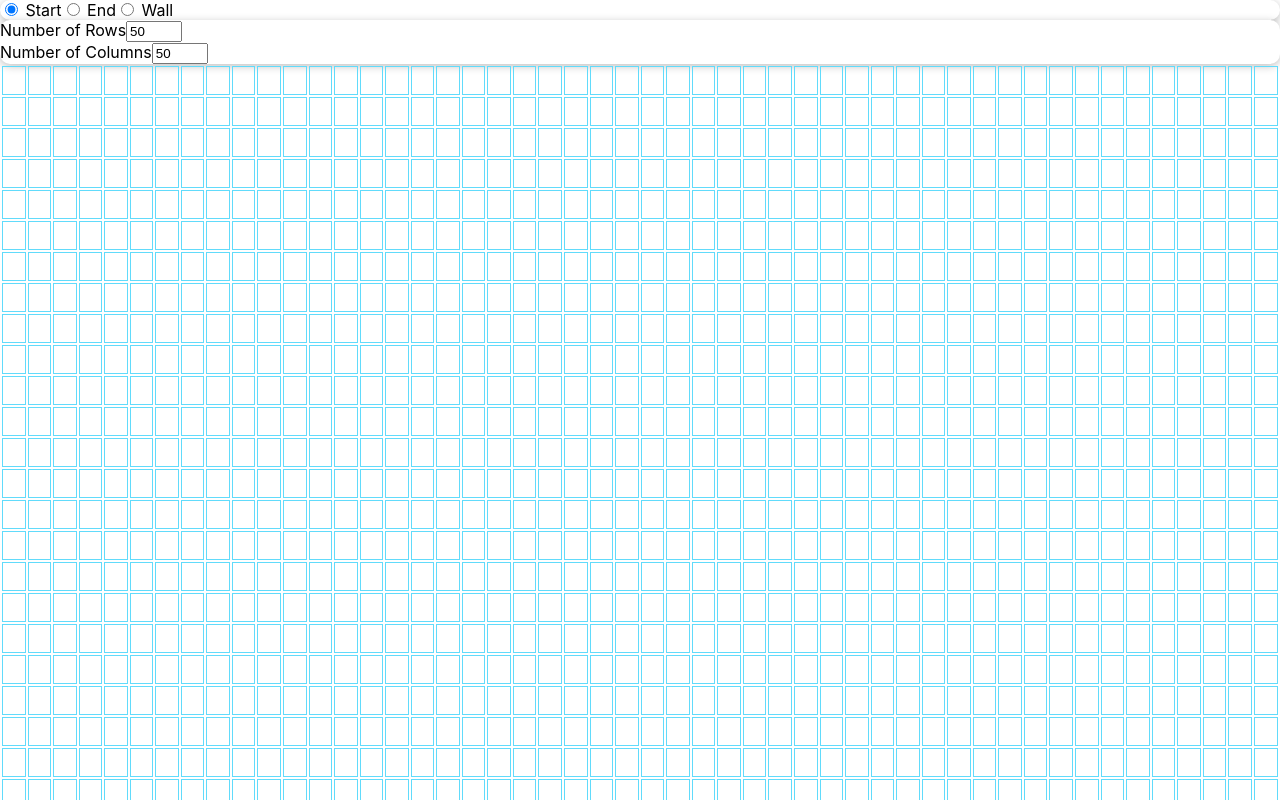
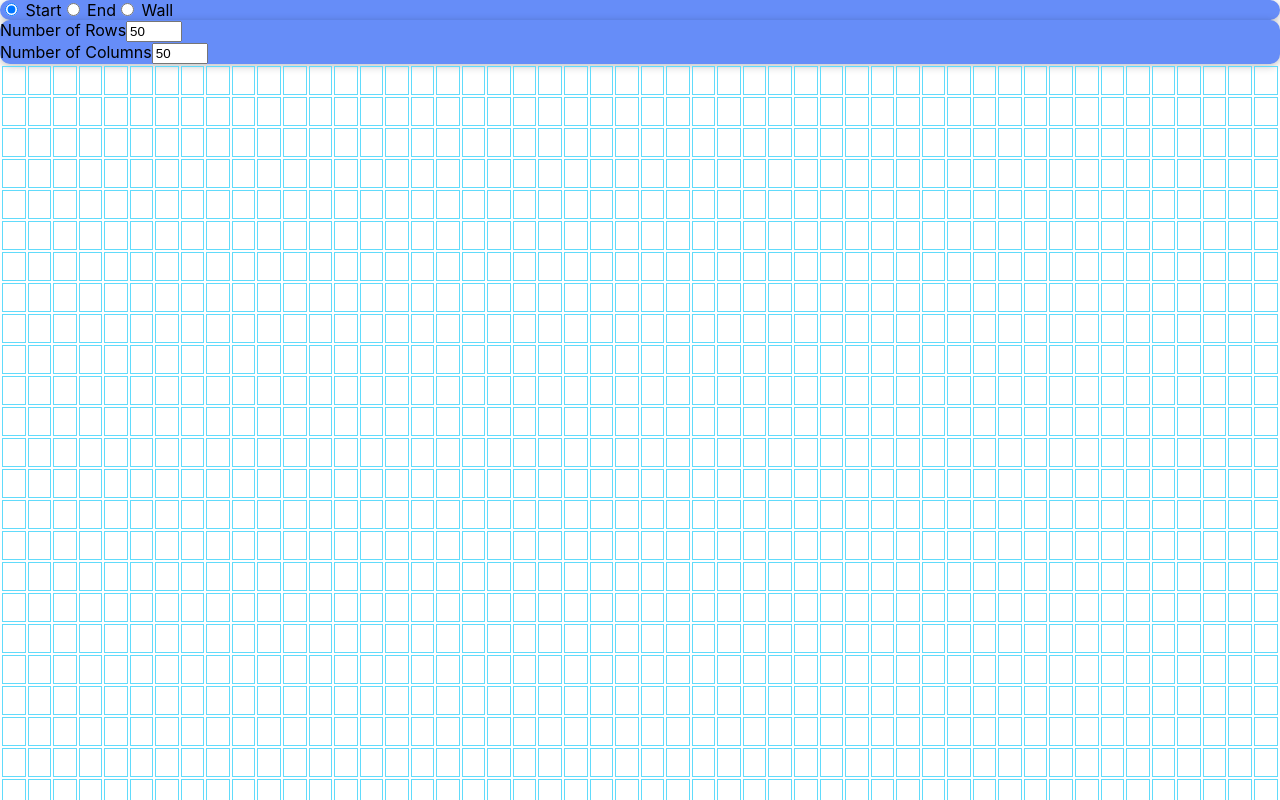
Before and after one commit to LiewShanWei/path-finder-ui, a React (Create React App) app: page / in a window 1280 px wide. Shown: the top 800 px of the page. Built offline with nearby package versions, Linux system fonts and the light colour scheme.

Commit message:
Split TableSetting.js into their own components

```diff
--- a/src/App.js
+++ b/src/App.js
@@ -1,6 +1,6 @@
 import { useState } from 'react';
 import Table from './components/Table/Table';
-import TableSetting from './components/Table/TableSetting';
+import TableSetting from './components/Setting/Setting';
 
 function App() {
   const [rowCount,setRowCount] = useState(50);
@@ -15,7 +15,7 @@ function App() {
     setColCount(colCount);
   }
 
-  function onCellTypeSelectedHandler(cellType){
+  function onCellTypeSettingChangeHandler(cellType){
     setCellType(cellType);
   }
 
@@ -26,7 +26,7 @@ function App() {
         colCount={colCount}
         onRowCountChange={onRowCountChangeHandler}
         onColCountChange={onColCountChangeHandler}
-        onCellTypeSelected={onCellTypeSelectedHandler}>
+        onCellTypeSettingChange={onCellTypeSettingChangeHandler}>
       </TableSetting>
       <Table
         rowCount={rowCount}
--- /dev/null
+++ b/src/components/Setting/CellTypeSetting.js
@@ -0,0 +1,31 @@
+
+import Card from '../UI/Card';
+
+function CellTypeSetting(props){
+    function onCellTypeSettingChangeHandler(event){
+        props.onCellTypeSettingChange(event.target.value);
+    }
+
+    return (
+        <Card>
+            <input
+                type="radio"
+                value="RADIO_START"
+                name="table-setting-radio"
+                defaultChecked
+                onChange={onCellTypeSettingChangeHandler}/> Start
+            <input
+                type="radio"
+                value="RADIO_END"
+                name="table-setting-radio"
+                onChange={onCellTypeSettingChangeHandler}/> End
+            <input
+                type="radio"
+                value="RADIO_WALL"
+                name="table-setting-radio"
+                onChange={onCellTypeSettingChangeHandler}/> Wall
+        </Card>
+    );
+}
+
+export default CellTypeSetting
--- /dev/null
+++ b/src/components/Setting/Setting.js
@@ -0,0 +1,28 @@
+import { useState } from 'react'
+import styles from './Setting.module.css';
+
+import CellTypeSetting from './CellTypeSetting'
+import TableStructureSetting from './TableStructureSetting';
+
+function TableSetting(props){
+    function onRowCountChangeHandler(event){
+        props.onRowCountChange(event.target.value);
+    };
+
+    function onColCountChangeHandler(event){
+        props.onColCountChange(event.target.value);
+    };
+
+    function onCellTypeSettingChangeHandler(event){
+        props.onCellTypeSettingChange(event.target.value);
+    }
+
+    return (
+        <>
+            <CellTypeSetting onCellTypeSettingChange={onCellTypeSettingChangeHandler}></CellTypeSetting>
+            <TableStructureSetting rowCount={props.rowCount} colCount={props.colCount} onRowCountChange={onRowCountChangeHandler} onColCountChange={onColCountChangeHandler}></TableStructureSetting>
+        </>
+    );
+};
+
+export default TableSetting;
--- /dev/null
+++ b/src/components/Setting/TableStructureSetting.js
@@ -0,0 +1,43 @@
+import Card from '../UI/Card'
+
+function TableStructureSetting(props){
+    var maxRow = 50;
+    var maxCol = 50;
+
+    function rowCountChangeHandler(event){
+        props.onRowCountChange(event.target.value);
+    };
+
+    function colCountChangeHandler(event){
+        props.onColCountChange(event.target.value);
+    };
+
+    return (
+        <Card>
+            <div>
+                <label>Number of Rows</label>
+                <input
+                    type='number'
+                    value={props.rowCount}
+                    min="1"
+                    max={maxRow}
+                    step="1"
+                    onChange={rowCountChangeHandler}
+                />
+            </div>
+            <div>
+                <label>Number of Columns</label>
+                <input
+                    type='number'
+                    value={props.colCount}
+                    min="1"
+                    max={maxCol}
+                    step="1"
+                    onChange={colCountChangeHandler}
+                />
+            </div>
+        </Card>
+    );
+};
+
+export default TableStructureSetting
--- a/src/components/Table/TableSetting.js
+++ /dev/null
@@ -1,66 +0,0 @@
-import { useState } from 'react'
-import styles from './TableSetting.module.css';
-import Card from '../UI/Card';
-
-function TableSetting(props){
-    function rowCountChangeHandler(event){
-        props.onRowCountChange(event.target.value);
-    };
-
-    function colCountChangeHandler(event){
-        props.onColCountChange(event.target.value);
-    };
-
-    function onCellTypeChangeHandler(event){
-        props.onCellTypeSelected(event.target.value);
-    }
-
-    return (
-        <>
-            <Card>
-                <input
-                    type="radio"
-                    value="RADIO_START"
-                    name="table-setting-radio"
-                    defaultChecked
-                    onChange={onCellTypeChangeHandler}/> Start
-                <input
-                    type="radio"
-                    value="RADIO_END"
-                    name="table-setting-radio"
-                    onChange={onCellTypeChangeHandler}/> End
-                <input
-                    type="radio"
-                    value="RADIO_WALL"
-                    name="table-setting-radio"
-                    onChange={onCellTypeChangeHandler}/> Wall
-            </Card>
-            <Card>
-                <div>
-                    <label>Number of Rows</label>
-                    <input
-                        type='number'
-                        value={props.rowCount}
-                        min="1"
-                        max="50"
-                        step="1"
-                        onChange={rowCountChangeHandler}
-                    />
-                </div>
-                <div>
-                    <label>Number of Columns</label>
-                    <input
-                        type='number'
-                        value={props.colCount}
-                        min="1"
-                        max="50"
-                        step="1"
-                        onChange={colCountChangeHandler}
-                    />
-                </div>
-            </Card>
-        </>
-    );
-};
-
-export default TableSetting;
--- a/src/components/UI/Card.js
+++ b/src/components/UI/Card.js
@@ -2,7 +2,7 @@ import styles from './Card.module.css';
 
 function Card(props){
     return (
-        <div className={`${styles.card}` }>{props.children}</div>
+        <div className={styles.card }>{props.children}</div>
     );
 }
 
--- a/src/components/UI/Card.module.css
+++ b/src/components/UI/Card.module.css
@@ -1,5 +1,5 @@
 .card {
-    background: white;
+    background: rgb(102, 141, 248);
     box-shadow: 0 2px 8px rgba(0, 0, 0, 0.26);
     border-radius: 10px;
   }
```
Also changed, not shown: src/components/Setting/Setting.module.css (added).
